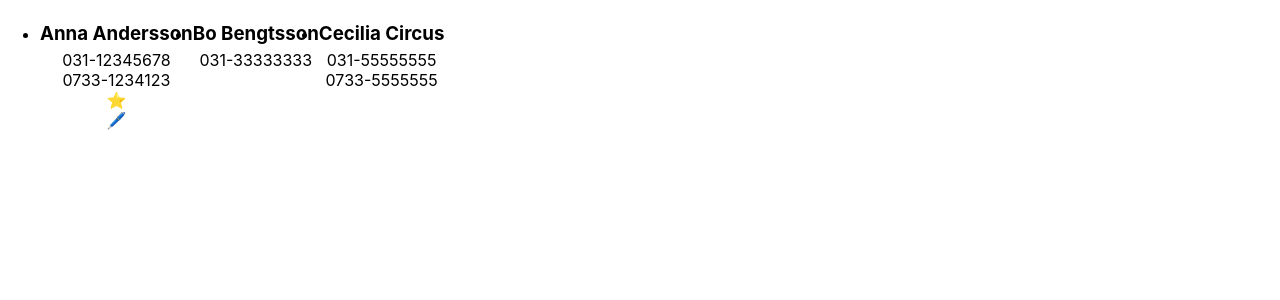
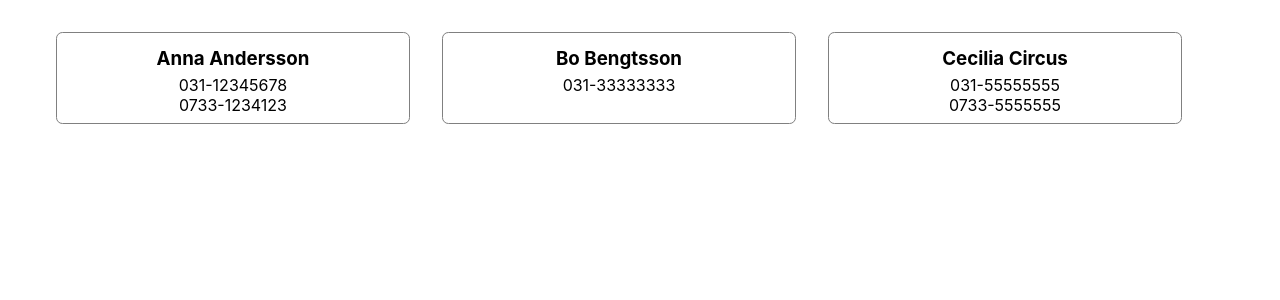
Before and after one commit to jensen-FWK20G-PLU/04-contacts, a React (Create React App) app: page / in a window 1280 px wide. Shown: the top 300 px of the page. Built offline with nearby package versions, Linux system fonts and the light colour scheme.

Commit message:
ContactList test cases, renders data

```diff
--- a/src/components/allContacts/ContactList.tsx
+++ b/src/components/allContacts/ContactList.tsx
@@ -1,7 +1,43 @@
+import { useState } from 'react'
+import { Contact } from '../../models/Contact'
 
-const ContactList = () => (
+
+
+const data: Contact[] = [
+	{
+		id: '9393',
+		name: 'Anna Andersson',
+		phoneNumbers: ['031-12345678', '0733-1234123']
+	},
+	{
+		id: '349rtk',
+		name: 'Bo Bengtsson',
+		phoneNumbers: ['031-33333333']
+	},
+	{
+		id: '32d3',
+		name: 'Cecilia Circus',
+		phoneNumbers: ['031-55555555', '0733-5555555']
+	}
+]
+
+const ContactList = () => {
+	const [contacts, setContacts] = useState<Contact[]>(data)
+
+	return (
 		<ul className="contact-list">
-		<li data-testid="contact1">
+			{contacts.map(c => (
+				<li key={c.id} data-testid={'contact' + c.id}>
+					<h3> {c.name} </h3>
+					{c.phoneNumbers.map(phone => (
+						<div key={phone}> {phone} </div>
+					))}
+				</li>
+			))}
+		</ul>
+	)
+}
+/*<li data-testid="contact1">
 	<h3> Anna Andersson </h3>
 	<div>031-12345678</div>
 	<div>0733-1234123</div>
@@ -9,18 +45,6 @@ const ContactList = () => (
 		<div>⭐</div>
 		<div>🖊️</div>
 	</div>
-		</li>
-		<li data-testid="contact2">
-			<h3> Bo Bengtsson </h3>
-			<div>031-33333333</div>
-			<div></div>
-		</li>
-		<li data-testid="contact3">
-			<h3> Cecilia Circus </h3>
-			<div>031-55555555</div>
-			<div>0733-5555555</div>
-		</li>
-	</ul>
-)
+</li>*/
 
 export default ContactList
--- a/src/index.css
+++ b/src/index.css
@@ -15,7 +15,7 @@ code {
 .contact-list {
 	display: flex;
 }
-.contact-list > section {
+.contact-list > li {
 	border: 1px solid gray;
 	border-radius: 0.4em;
 	padding: 0.5em 1em;
@@ -29,7 +29,7 @@ code {
 	margin: 0em;
 	padding: 0.3em 0em;
 }
-.contact-list section .star {
+.contact-list li .star {
 	position: absolute;
 	right: 0em;
 	top: 0em;
--- /dev/null
+++ b/src/models/Contact.ts
@@ -0,0 +1,6 @@
+
+export interface Contact {
+	id: string;
+	name: string;
+	phoneNumbers: string[];
+}
```
Also changed, not shown: 1 other file (tests, documents, lock files or other folders). Lines whose indentation alone changed are shown as unchanged.
